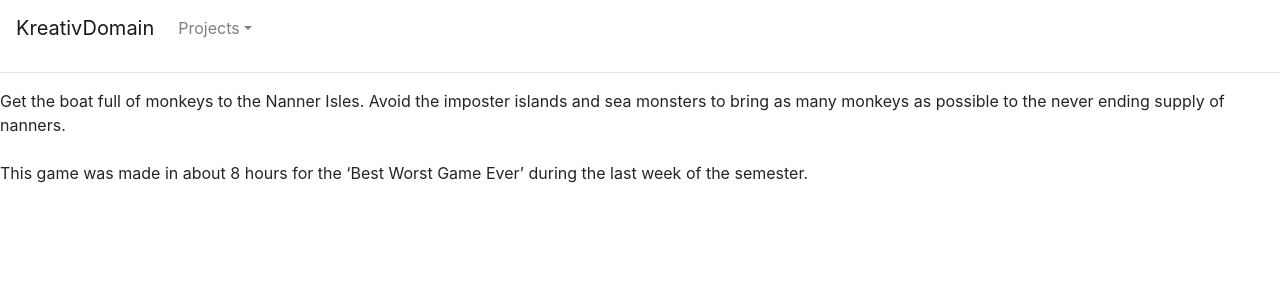
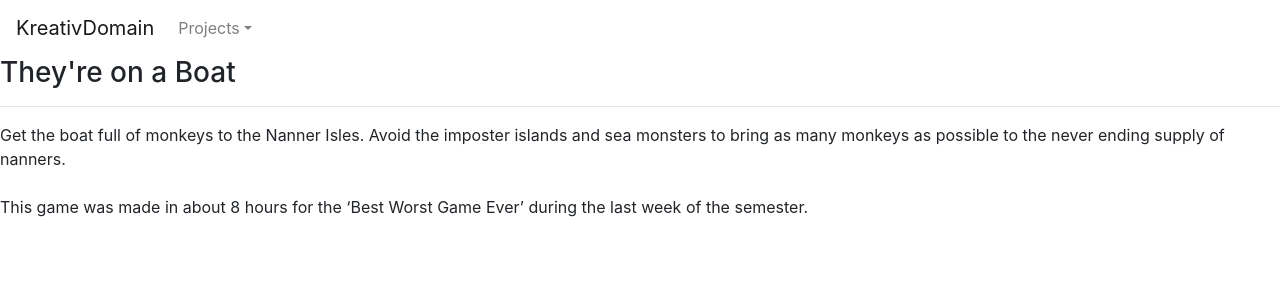
Before and after one commit to bfelch/bfelch.github.io, a Jekyll site: the page built from _posts/projects/games/2015-05-18-theyre-on-a-boat.markdown, in a window 1280 px wide. Shown: the top 300 px of the page. Built offline with Jekyll 4.4.1, drawn with Linux system fonts in a browser that asks for light colours.

Commit message:
Fixing escaped character

```diff
--- a/_posts/projects/games/2015-05-18-theyre-on-a-boat.markdown
+++ b/_posts/projects/games/2015-05-18-theyre-on-a-boat.markdown
@@ -1,5 +1,5 @@
 ---
-title: 'They\'re on a Boat'
+title: 'They''re on a Boat'
 date: 2015-05-18 15:00:00 -0600
 thumbnail: 'theyreonaboat.png'
 ---
```
Also changed, not shown: 6 other files.
